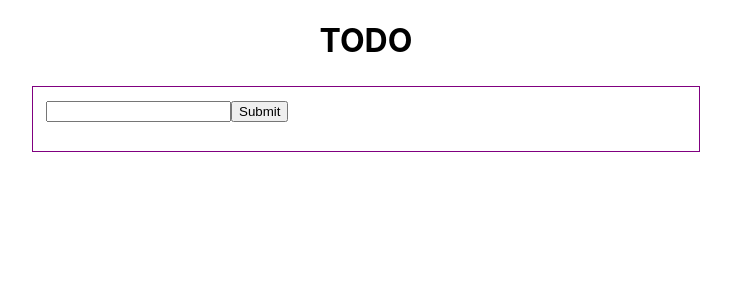
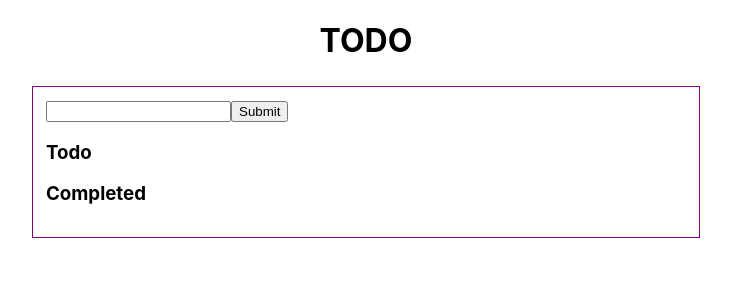
Before and after one commit to mattlanteigne/todo, a React (Create React App) app: page / in a window 1280 px wide. Shown: the top 300 px of the page, without its empty margins (274-1005 px from the left). Built offline with nearby package versions, Linux system fonts and the light colour scheme.

Commit message:
Added completed functionality
Added a complete button to mark a task as complete.

```diff
--- a/src/components/AddItem.js
+++ b/src/components/AddItem.js
@@ -1,21 +1,30 @@
 import React, { Component } from 'react';
+
+import List from './List';
 
 class AddItem extends React.Component {
 
     constructor(props) {
         super(props);
-        this.state = {item: '', list: []}
+        this.state = { item: '', list: [], completed: [] }
 
         this.handleChange = this.handleChange.bind(this);
         this.handleSubmit = this.handleSubmit.bind(this);
+        this.handleComplete = this.handleComplete.bind(this);
+        this.handleRemove = this.handleRemove.bind(this);
     }
 
     handleSubmit = (event) => {
         event.preventDefault();
         var newItem = this.state.item;
+
+        if (newItem !== '') {
             this.setState({
                 list: [...this.state.list, newItem]
             })
+        }
+
+        console.log(this.state.list)
 
          this.setState({
             item: ''
@@ -26,6 +35,26 @@ class AddItem extends React.Component {
         this.setState({item: event.target.value})
     }
 
+    handleComplete = (event) => {
+    event.preventDefault();
+    var completedItem = event.target.value;
+    this.state.completed.push(completedItem);
+
+    // NEXT we must remove the item from the original array
+
+    var newList = this.state.list;
+    newList.splice(this.state.list.indexOf(completedItem), 1);
+    this.setState({list: newList});
+}
+
+    handleRemove = (event) => {
+        event.preventDefault();
+        var removeItem = event.target.value;
+        var newList = this.state.list;
+        newList.splice(this.state.list.indexOf(removeItem), 1);
+        this.setState({list: newList});
+    }
+
     render() {
         return(
             <div>
@@ -33,12 +62,31 @@ class AddItem extends React.Component {
                     <input type="text" className="" value={this.state.item} onChange={ this.handleChange } />
                     <input type="submit" />
                 </form>
-            <ul>
+
+                <div>
+                    <h3>Todo</h3>
                     {
-                   this.state.list.map(item => <li>{item}</li>)
+                    this.state.list.map(
+                    i =>
+                    <li>
+                        {i}
+                        <button value = {i} onClick={ this.handleComplete }>Complete</button>
+                        <button value = {i} onClick-={ this.handleRemove }>Remove</button>
+                    </li>
+                    ) }
+                </div>
 
+                <div>
+                    <h3>Completed</h3>
+                    {
+                    this.state.completed.map(
+                    i =>
+                        <li>
+                            {i}
+                        </li>
+                    )
                     }
-            </ul>
+                </div>
             </div>
         );
     }
--- /dev/null
+++ b/src/components/Complete.js
@@ -0,0 +1,71 @@
+// import React from 'react';
+
+// import AddItem from './AddItem';
+
+// var completed = [];
+
+// var handleComplete = (event) => {
+//     var completedItem = event.target.value;
+//     completed.push(completedItem);
+
+//     // NEXT we must remove the item from the original array
+
+
+//     console.log(completed)
+// }
+
+// const Complete = props => (
+//     <div>
+//         <ul>
+//             <button value={props.item} onClick={handleComplete}>Complete</button>
+//         </ul>
+//     </div>
+// );
+
+// export default Complete;
+
+
+
+// import React, { Component } from 'react';
+
+// class Complete extends React.Component {
+
+//     constructor(props) {
+//         super(props);
+//         this.state = { item: props.item, list: [] }
+//         var list2 = [];
+
+//         this.handleComplete = this.handleComplete.bind(this);
+//     }
+
+//     handleComplete = (event) => {
+//         event.preventDefault();
+//         this.setState({item: event.target.value})
+//         var newItem = this.state.item;
+
+//         if (newItem !== '') {
+//             this.setState({
+//                 list: [...this.state.list, newItem]
+//             })
+//         }
+
+//         console.log(newItem)
+//         console.log(this.state.list)
+//     }
+
+//     render(){
+//         return(
+//             <div>
+//                 <ul>
+//                     <button value={this.state.item} onClick={this.handleComplete}>Complete</button>
+//                 </ul>
+
+//                 <p>
+//                     {this.state.list}
+//                 </p>
+//             </div>
+//         );
+//     }
+// }
+
+// export default Complete;
--- a/src/components/List.js
+++ b/src/components/List.js
@@ -0,0 +1,21 @@
+import React from 'react';
+
+import Complete from './Complete';
+
+const List = props => (
+    <div>
+        <ul>
+            {
+                props.list.map(
+                item =>
+                    <li>
+                        {item}
+                        <Complete item={item} />
+                    </li>
+                )
+            }
+        </ul>
+    </div>
+);
+
+export default List;
```
Also changed, not shown: 2 other files (tests, documents, lock files or other folders). Lines whose indentation alone changed are shown as unchanged.
